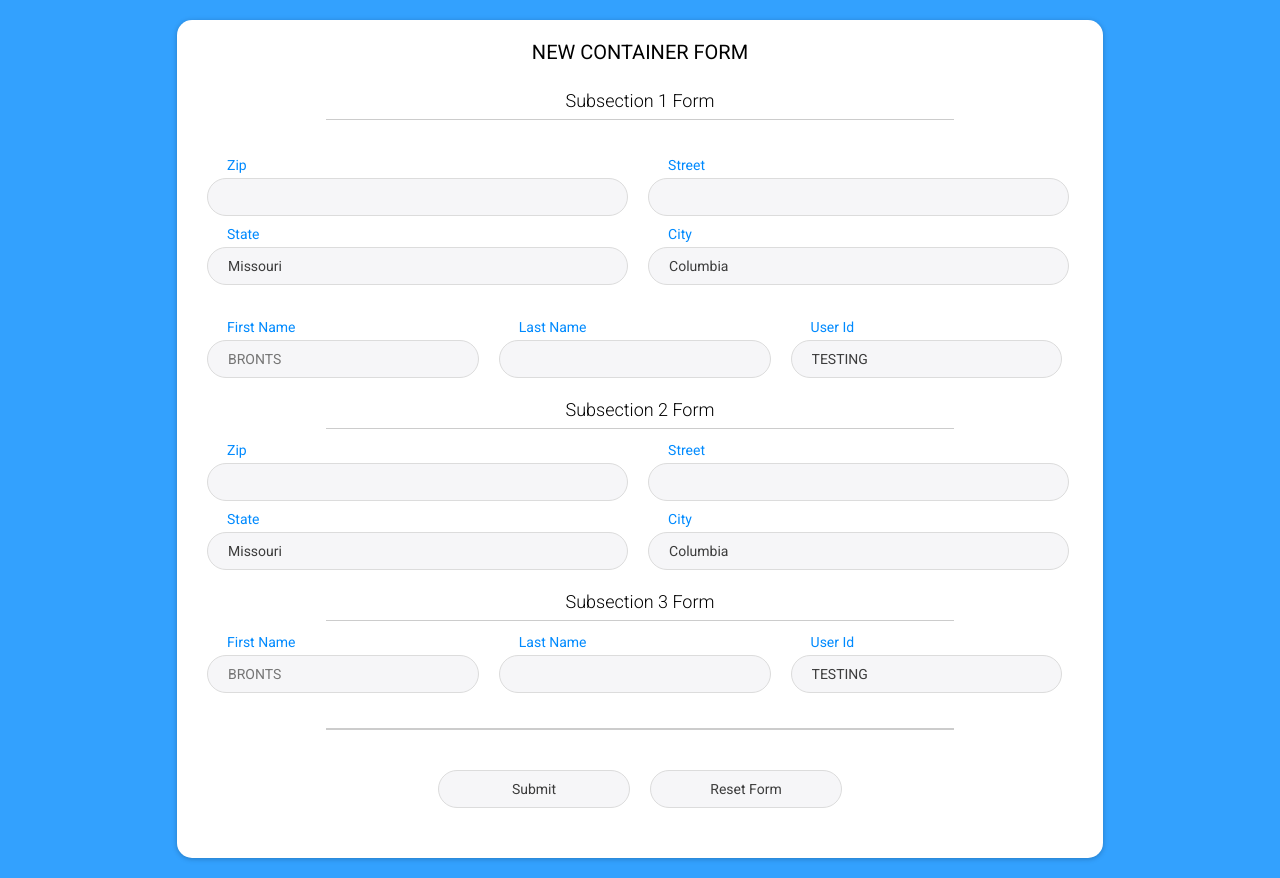
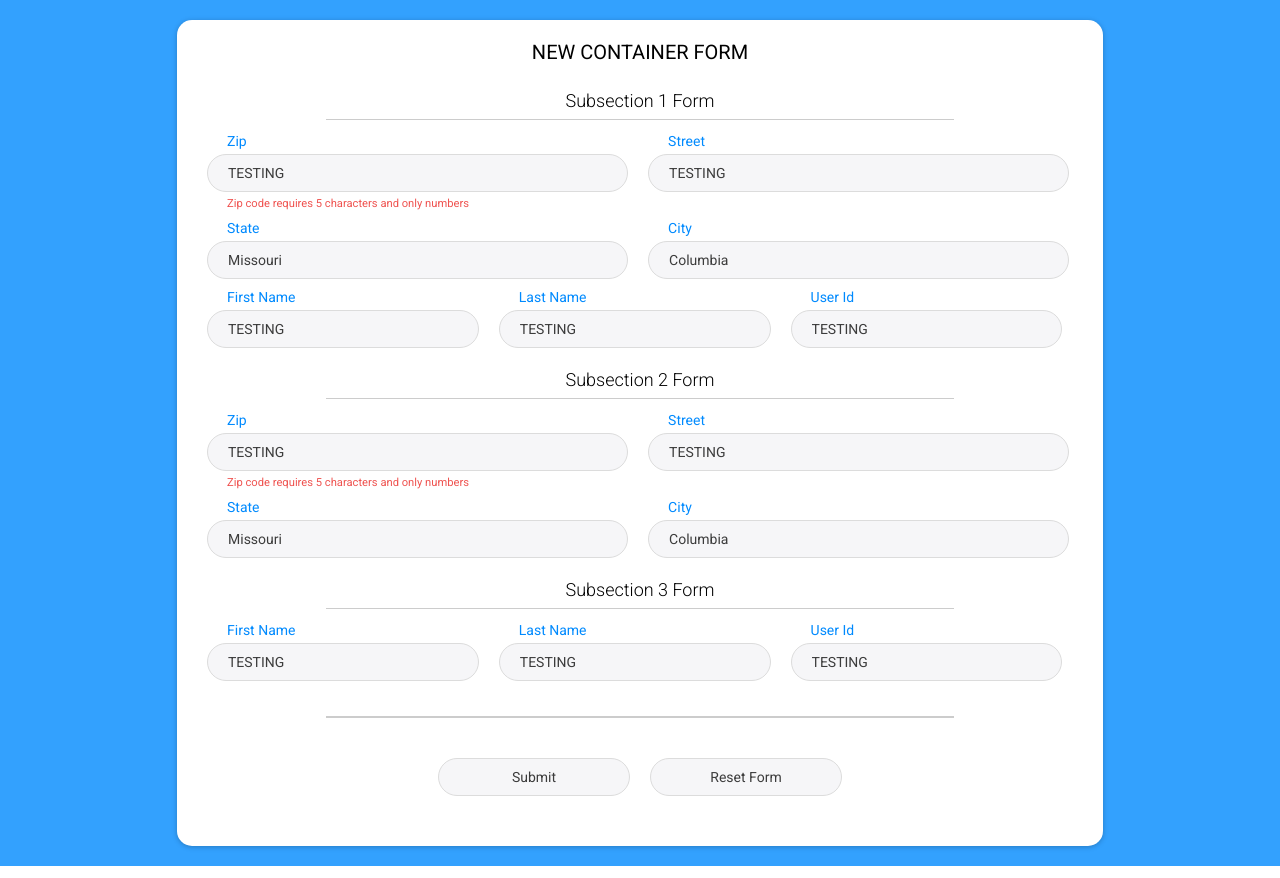
Before and after one commit to b2dt/react-form-template, a React app: page / in a window 1280 px wide. Built offline with nearby package versions, Linux system fonts and the light colour scheme.

Commit message:
Added validation functions. need to work on validation with divs/non form section related html still

```diff
--- a/src/components/app/app.tsx
+++ b/src/components/app/app.tsx
@@ -1,8 +1,10 @@
 import * as React from 'react'
 import Form from '../form/form';
 import FormSection from "../formSection/formSection";
+import {FlatState, InputType} from "../../utility/formUtil";
+import {Convert} from "../../utility/converter";
+import {Validate} from "../../utility/validation";
 import {FormFieldProps} from "../../models/formFieldProps";
-import {InputType} from "../../utility/formUtil";
 
 export interface AppPageProps {
 
@@ -22,25 +24,28 @@ export default class App extends React.Component<AppPageProps, any> {
 
 	}
 
-	submitForm(formFields: FormFieldProps[]) {
-		console.log(formFields)
+	submitForm(form: FlatState[]) {
+		let jsonForm = Convert.flatState.to.json(form)
+		console.log(jsonForm)
 	}
 
 	render() {
 		const {props} = this
-		const formProps = [
+		const formProps: FormFieldProps[] = [
 			{
 				index: 0,
 				id: "rus-first-name",
 				required: true,
 				inputType: InputType.INPUT,
 				placeholder: "BRONTS",
+				defaultText: "TESTING",
 				label: "First Name"
 			}, {
 				index: 1,
 				id: "rus-last-name",
 				required: true,
 				inputType: InputType.INPUT,
+				defaultText: "TESTING",
 				label: "Last Name"
 			}, {
 				index: 2,
@@ -51,16 +56,20 @@ export default class App extends React.Component<AppPageProps, any> {
 				label: "User Id"
 			}
 		]
-		const formProps2 = [
+		const formProps2: FormFieldProps[] = [
 			{
 				index: 0,
 				id: "zip",
 				required: true,
+				defaultText: "TESTING",
 				inputType: InputType.INPUT,
+				validation: Validate.zipCode,
+				errorMsg: "Zip code requires 5 characters and only numbers",
 				label: "Zip"
 			}, {
 				index: 1,
 				id: "street",
+				defaultText: "TESTING",
 				required: true,
 				inputType: InputType.INPUT,
 				label: "Street"
@@ -84,7 +93,7 @@ export default class App extends React.Component<AppPageProps, any> {
 				<Form title="NEW CONTAINER FORM" submitForm={this.submitForm}>
 					<FormSection title="Subsection 1 Form" columns={2}>
 						<FormSection formFields={formProps2}/>
-					{/*	<div>
+						{/*	<div>
 							<input id={"testing-stuff"} type={"text"}/>
 						</div>
 						<div>
--- a/src/components/form/form.scss
+++ b/src/components/form/form.scss
@@ -55,6 +55,7 @@
   text-align: left;
   padding: 5px;
   position: relative;
+  vertical-align: top;
 
   .form-text-input {
     border-radius: 10px;
--- a/src/components/form/form.tsx
+++ b/src/components/form/form.tsx
@@ -2,7 +2,7 @@ import * as React from 'react';
 import {FormFieldProps} from '../../models/formFieldProps';
 import {ColumnRange} from "../../models/columnRange";
 import {FormSectionProps} from "../formSection/formSection";
-import {FormUtil, UpdateObj} from "../../utility/formUtil";
+import {FlatState, FormUtil, UpdateObj} from "../../utility/formUtil";
 import {Convert} from "../../utility/converter";
 
 export interface FormProps {
@@ -10,7 +10,7 @@ export interface FormProps {
 	formFields?: FormFieldProps[]
 	columns?: ColumnRange
 
-	submitForm?: (any) => any
+	submitForm: (any) => any
 }
 
 export interface FormValues {
@@ -43,7 +43,7 @@ export default class Form extends React.Component<FormProps, FormValues> {
 	updateFieldValue(updateObj: UpdateObj) {
 		const {state} = this
 		let copyState: any[] = [...state.formSectionValues]
-		FormUtil.state.update(updateObj, copyState)
+		FormUtil.state.updateValue(updateObj, state.formSectionValues)
 		this.setState({
 			formSectionValues: copyState
 		})
@@ -51,7 +51,13 @@ export default class Form extends React.Component<FormProps, FormValues> {
 
 	submitLocalForm() {
 		const {state} = this
-		console.log("Submit: " + state)
+		//validate
+
+		//flatten state
+		let flatState: FlatState[] = FormUtil.state.flatten(state.formSectionValues)
+		console.log("FlattenedState:", flatState)
+		//prop submit of flattened value array
+		this.props.submitForm(flatState)
 	}
 
 	createForm() {
--- a/src/components/formSection/formSection.tsx
+++ b/src/components/formSection/formSection.tsx
@@ -35,9 +35,10 @@ export default class FormSection extends React.Component<FormSectionProps, any>
 		let formFields = Convert.formFields(props.formFields, props.columns, this.updateFieldValue)
 		let children = props.formSectionValues ? Convert.to.sections(props.formSectionValues, this.updateFieldValue) : ""
 		const separator = props.title == null ? "" : (<div className={"title-separator"}/>)
+		const title = props.title == null ? "" : (<div className={"form-section-title"}>{props.title}</div>)
 		return (
 			<div className={"form-section"}>
-				<div className={"form-section-title"}>{props.title}</div>
+				{title}
 				{separator}
 				{formFields}
 				{children}
--- a/src/components/general/input/input.scss
+++ b/src/components/general/input/input.scss
@@ -1,7 +1,8 @@
-.input{
+.input {
   width: 100%;
-  .input__label{
-    h1{
+
+  .input__label {
+    h1 {
       color: $blue;
       font-size: 1em;
       font-weight: 400;
@@ -11,9 +12,10 @@
     }
   }
 
-  .input__field{
+  .input__field {
     width: 100%;
-    input{
+
+    input {
       background-color: $offWhite;
       border: 1px solid gray(220);
       border-radius: 100px;
@@ -24,20 +26,19 @@
       padding: 10px 20px;
       width: calc(100% - 42px);
 
-      &:focus{
+      &:focus {
         background-color: rgba($blue, 0.15);
       }
 
-      &:invalid{
-        + .input__error{
+      &:invalid {
+        + .input__error {
           display: block;
         }
       }
     }
 
-    .input__error{
+    .input__error {
       color: $red;
-      display: none;
       font-size: 0.8em;
       font-weight: 400;
       margin: 0px;
--- a/src/components/general/input/input.tsx
+++ b/src/components/general/input/input.tsx
@@ -7,7 +7,9 @@ export interface InputProps {
 	index?: number
 	classes?: string
 	label?: string
-	error?: string
+	showError?: boolean
+	errorMsg?: string
+	validationFn?: (input: string) => boolean
 	inputProps?: InputAttributes
 
 	updateFieldValue?: (x: UpdateObj) => any
@@ -18,6 +20,7 @@ export default class Input extends React.Component<InputProps, any> {
 		super(props)
 		this.localOnChange = this.localOnChange.bind(this)
 		this.handleNewProps = this.handleNewProps.bind(this)
+		this.createErrorHtml = this.createErrorHtml.bind(this)
 	}
 
 	componentDidMount(): void {
@@ -54,6 +57,17 @@ export default class Input extends React.Component<InputProps, any> {
 		}
 	}
 
+	createErrorHtml() {
+		const {props} = this
+		if (props.showError) {
+			let error = props.errorMsg ? props.errorMsg : "Invalid Input"
+			return (
+				<h1 className="input__error">{error}</h1>
+			)
+		}
+		return ""
+	}
+
 	render() {
 		const {props} = this,
 			id = this.handleOptional("id", null),
@@ -63,14 +77,14 @@ export default class Input extends React.Component<InputProps, any> {
 				</div>
 			) : null,
 			classes = this.handleOptional("classes", "input", true),
-			error = this.handleOptional("error", "Invalid input"),
-			newProps = this.handleNewProps()
+			newProps = this.handleNewProps(),
+			errorMsg = this.createErrorHtml()
 		return (
 			<div id={id} className={classes}>
 				{label}
 				<div className="input__field">
 					<input {...newProps}/>
-					<h1 className="input__error">{error}</h1>
+					{errorMsg}
 				</div>
 			</div>
 		)
--- a/src/models/formFieldProps.tsx
+++ b/src/models/formFieldProps.tsx
@@ -3,13 +3,15 @@ import {InputType} from "../utility/formUtil";
 export interface FormFieldProps {
 	id: string
 	inputType: InputType | any
+	index: number
+
 	label?: string
-    index: number
 
 	sectionIndex?: number
 	value?: string
 	required?: boolean
-    validation?: any
+	validation?: (input: string) => boolean
+	showError?: boolean
 	errorMsg?: string
 	defaultText?: string
 	placeholder?: string
--- a/src/utility/converter.tsx
+++ b/src/utility/converter.tsx
@@ -4,7 +4,7 @@ import {ColumnRange} from "../models/columnRange";
 import classNames from 'classnames'
 import Input from "../components/general/input/input";
 import * as _ from 'lodash'
-import {FormUtil, InputType} from "./formUtil";
+import {FlatState, FormUtil, InputType} from "./formUtil";
 import FormSection, {FormSectionProps} from "../components/formSection/formSection";
 
 export const sortFieldProps = (formFields: FormFieldProps[]) => {
@@ -36,6 +36,7 @@ export const Convert: any = {
 		},
 		input: (textProps: FormFieldProps, columnClassName: string, updateFieldVal: any) => {
 			let classes = classNames('field', columnClassName)
+			let showError = textProps.validation == undefined ? false : !textProps.validation(textProps.defaultText)
 			return (
 				<div className={classes} key={textProps.id}>
 					<Input
@@ -44,6 +45,9 @@ export const Convert: any = {
 						label={textProps.label}
 						index={textProps.index}
 						updateFieldValue={updateFieldVal}
+						errorMsg={textProps.errorMsg}
+						showError={showError}
+						validationFn={textProps.validation}
 						inputProps={{
 							type: "text",
 							placeholder: textProps.placeholder,
@@ -75,5 +79,16 @@ export const Convert: any = {
 			return Convert.to.textarea(formProp, columnClassName, updateFieldVal)
 		else if (formProp.inputType == InputType.CHECKBOX)
 			return Convert.to.checkbox(formProp, columnClassName, updateFieldVal)
+	},
+	flatState: {
+		to: {
+			json: (flatState: FlatState[]) => {
+				let obj = {}
+				flatState.map(state => {
+					obj[state.id] = state.value
+				})
+				return obj
+			}
+		}
 	}
 }
--- a/src/utility/formUtil.tsx
+++ b/src/utility/formUtil.tsx
@@ -1,11 +1,17 @@
 import * as React from 'react'
 import {FormSectionProps} from "../components/formSection/formSection";
 import * as _ from 'lodash'
+import {FormFieldProps} from "../models/formFieldProps";
 
 export interface UpdateObj {
 	sectionIndices?: number[],
 	fieldIndex: number,
 	newVal: string
+}
+
+export interface FlatState {
+	value: string,
+	id: string
 }
 
 export const enum InputType {
@@ -51,17 +57,39 @@ export const FormUtil: any = {
 		}
 	},
 	state: {
-		update: (fieldInfo: UpdateObj, sectionProps: any[]) => {
+		updateValue: (fieldInfo: UpdateObj, sectionProps: any[]): void => {
 			let currIndex = fieldInfo.sectionIndices[0]
 			fieldInfo.sectionIndices.splice(0, 1)
 			let newSectionProps = sectionProps[currIndex]
 
 			if (newSectionProps.formSectionValues != undefined) {
-				FormUtil.state.update(fieldInfo, newSectionProps.formSectionValues)
+				FormUtil.state.updateValue(fieldInfo, newSectionProps.formSectionValues)
 			} else {
-				newSectionProps.formFields[fieldInfo.fieldIndex].defaultText = fieldInfo.newVal
+				let formField: FormFieldProps = newSectionProps.formFields[fieldInfo.fieldIndex]
+				if (!FormUtil.validate(formField))
+					formField.showError = true
+				else
+					formField.showError = false
+
+				formField.defaultText = fieldInfo.newVal
 			}
 		},
+		flatten: (formProps: FormSectionProps[] | JSX.Element[]): FlatState[] => {
+			let flatState: FlatState[] = []
+			formProps.forEach(props => {
+				if (props.formSectionValues == undefined) {
+					props.formFields.forEach(field => {
+						flatState.push({
+							value: field.defaultText,
+							id: field.id,
+						})
+					})
+				} else {
+					_.merge(flatState, FormUtil.state.flatten(props.formSectionValues))
+				}
+			})
+			return flatState
+		}
 	},
 	create: {
 		state: (children: JSX.Element[] | any): FormSectionProps => {
@@ -78,5 +106,7 @@ export const FormUtil: any = {
 			}
 		},
 	},
-	validate: {}
+	validate: (formProps: FormFieldProps): boolean => {
+		return false
+	}
 }
--- a/src/utility/validation.ts
+++ b/src/utility/validation.tsx
@@ -1,13 +1,14 @@
 import Validator from "validator"
 
 export enum ValidationType {
+	Zip = "zip",
 	Phone = "phone",
 	Email = "email",
 	Required = "required",
-
 }
 
 export const Validate: any = {
+	zipCode: (zipCd: string) => RegExp("^[0-9]{5}(?:-[0-9]{4})?$").test(zipCd),
 	phone: (input: string): boolean => {
 		return Validator.isMobilePhone(input, "en-US");
 	},
```
Also changed, not shown: src/utility/index.tsx (renamed from src/utility/index.ts, +0 -8 lines). Lines whose indentation alone changed are shown as unchanged.
